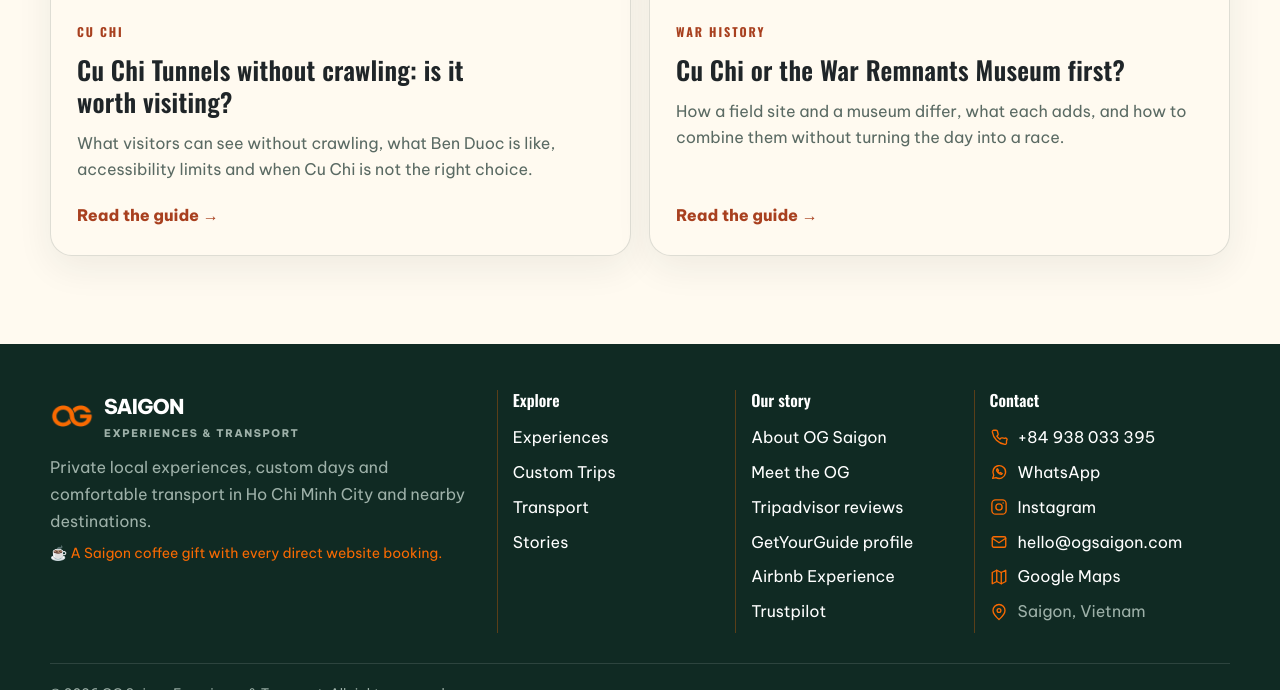
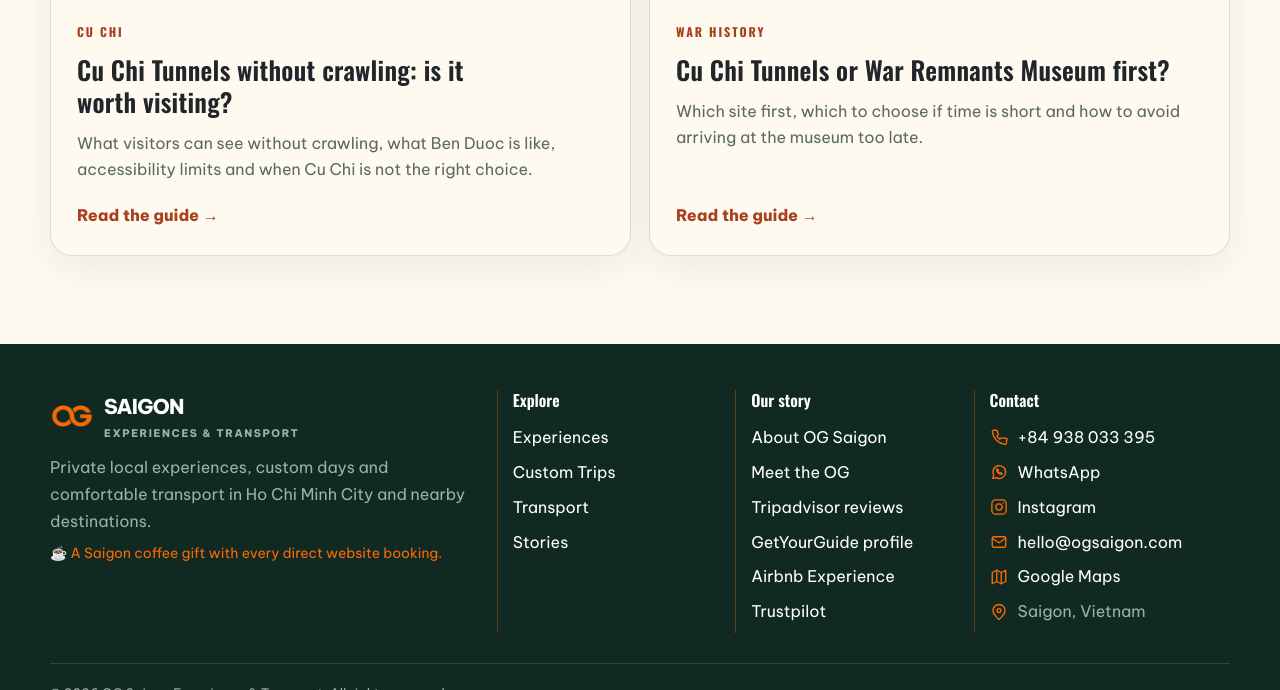
Before and after one commit to DSG2025/DSG2025.github.io, a Jekyll site: the page built from stories/index.html, in a window 1280 px wide and 900 px high, scrolled down 2851 px, cut to the strip 210-900 px from the top of the window. Built offline with Jekyll 4.4.1, drawn with Linux system fonts in a browser that asks for light colours; some web fonts are replaced; part of the change alters nothing that is shown.

Commit message:
content: rewrite cu-chi-or-war-remnants-museum.md for traveller decisions and SEO

```diff
--- a/_stories/cu-chi-or-war-remnants-museum.md
+++ b/_stories/cu-chi-or-war-remnants-museum.md
@@ -1,16 +1,14 @@
 ---
 layout: story
 published: true
-title: Cu Chi or the War Remnants Museum first?
-seo_title: Cu Chi or War Remnants Museum First? | OG Saigon Guide
-description: 'Compare the Cu Chi Tunnels and War Remnants Museum in Ho Chi Minh City: what each visit shows, how they differ
-  and whether to combine them in one day.'
+title: "Cu Chi Tunnels or War Remnants Museum first?"
+seo_title: "Cu Chi Tunnels or War Remnants Museum First? | OG Saigon"
+description: "Visit Cu Chi or the War Remnants Museum first? Compare both sites, choose one if short on time and plan a realistic day around museum closing hours."
 date: 2026-09-26T00:00:00+07:00
-modified: '2026-11-19'
+modified: "2026-11-20"
 category: War history
 eyebrow: OG Saigon local guide
-lead: 'Compare the Cu Chi Tunnels and War Remnants Museum in Ho Chi Minh City: what each visit shows, how they differ and
-  whether to combine them in one day.'
+lead: "Doing both? Cu Chi first often works best. Choosing one? Compare the time, physical demands and history at each before you decide."
 hero_image: /assets/images/war-museum.webp
 hero_alt: War Remnants Museum in Ho Chi Minh City
 hero_width: 1280
@@ -19,49 +17,63 @@ card_image: /assets/images/story-posters/cu-chi-or-museum-poster.webp
 card_alt: "Illustrated poster comparing Cu Chi and the War Remnants Museum"
 card_width: 1280
 card_height: 800
-index_excerpt: How a field site and a museum differ, what each adds, and how to combine them without turning the day into
-  a race.
-home_excerpt: They tell different parts of the same history. Here’s how the two visits differ and how they can fit together.
+index_excerpt: "Which site first, which to choose if time is short and how to avoid arriving at the museum too late."
+home_excerpt: "Cu Chi first or museum first? A practical guide to choosing one or combining both in a day."
 home_show_category: false
 homepage: false
-breadcrumb: Cu Chi or the War Remnants Museum first?
+breadcrumb: "Cu Chi Tunnels or War Remnants Museum"
 side_eyebrow: Plan with a local
 side_title: Not sure what fits your trip?
 side_text: Send your date, hotel area, group size and the places you are considering. We’ll help you turn the list into a
   realistic plan.
-side_primary_label: Build My Private Day
-side_primary_url: /custom-trip/
+side_primary_label: "Explore Cu Chi + Museum"
+side_primary_url: "/experiences/cu-chi-war-museum/"
 side_secondary_label: Ask on WhatsApp
 side_secondary_url: https://wa.me/84938033395?text=Hi%20OG%20Saigon%2C%20I%27d%20like%20help%20planning%20my%20Saigon%20trip.
 side_secondary_whatsapp: true
 ---
 
-<div class="article-summary"><p><strong>They are not substitutes for each other.</strong> Cu Chi is a landscape and tunnel site where you can examine wartime infrastructure in place. The War Remnants Museum is a museum in central Ho Chi Minh City built around photographs, artifacts and exhibitions. Visiting both can provide more context than choosing one and expecting it to tell the whole story.</p></div>
-<h2>The simplest difference</h2>
-<div class="story-table-wrap"><table class="story-table"><thead><tr><th></th><th>Cu Chi Tunnels</th><th>War Remnants Museum</th></tr></thead><tbody><tr><th>Experience</th><td>Outdoor historical site</td><td>Indoor museum exhibitions</td></tr><tr><th>Physical level</th><td>Walking, heat, optional tunnel crawl</td><td>Mostly walking through galleries</td></tr><tr><th>Location</th><td>Outside central Saigon</td><td>Central Ho Chi Minh City</td></tr><tr><th>Best for</th><td>Understanding terrain, infrastructure and daily survival</td><td>Photographs, artifacts and documented perspectives on the war</td></tr></tbody></table></div>
-<h2>What Cu Chi gives you</h2>
-<p>For new bookings, OG Saigon's standard Cu Chi Tunnels site is Ben Duoc Tunnels, generally less touristy than Ben Dinh Tunnels. A private Ben Duoc Tunnels tour takes approximately 6.5 to 7 hours round trip; combining it with the War Remnants Museum takes around 8 to 8.5 hours. The route includes a lacquer craft workshop staffed by artisans with disabilities. The Memorial Temple is not a mandatory stop.</p>
-<p>At Cu Chi, the environment is part of the lesson. You can see how concealed entrances, bunkers and underground spaces related to the landscape around them. A guide can connect those physical details to questions about logistics, food, communication and daily survival.</p>
-<p>The experience is more active than a museum. It is hot, mostly outdoors and requires travel from the city. The tunnel crawl itself is optional.</p>
-<figure><img alt="Visitor moving through an underground section at the Cu Chi Tunnels" decoding="async" height="1600" loading="lazy" src="/assets/images/cu-chi-tunnel.webp" width="1470"/><figcaption>The physical setting at Cu Chi answers a different set of questions from a museum gallery.</figcaption></figure>
-<h2>What the War Remnants Museum gives you</h2>
-<p>The museum brings together photographs, military equipment, documents and exhibitions connected to the wars in Vietnam. Some galleries can be emotionally difficult. Give yourself enough time to read, look carefully and take a break when needed rather than treating it as another quick stop between attractions.</p>
-<p>Visitors may encounter a clear curatorial perspective. Historical subjects are often interpreted differently depending on the source, country and personal experience. A useful visit leaves room to distinguish the objects and photographs you are seeing from the wider debates around interpretation.</p>
-<h2>Which should you visit first?</h2>
-<p>If you are doing both in one day, starting at Cu Chi and visiting the museum after returning to the city can create a natural progression from physical landscape to documentary material. It also uses the morning for the longer journey outside the city.</p>
-<p>That is not a rule. Traffic, opening hours, weather, where your hotel is located and how much time you want at each site can change the best order.</p>
-<h2>Should you do both in one day?</h2>
-<p>Yes, if history is a genuine priority and you are comfortable with a full day. The key is not adding too many extra sightseeing stops. A full history day works better when there is time for lunch, conversation and some mental space between two very different experiences.</p>
-<p>If you dislike dense itineraries or know that museum material affects you strongly, split the visits across separate days.</p>
-<h2>If you only have time for one</h2>
-<p>Choose based on the kind of experience you value. Pick Cu Chi if you want to understand the physical environment and are happy to travel outside the city. Pick the museum if you want an indoor, central visit with a large amount of documentary material. Neither choice makes the other unnecessary for everyone.</p>
-<div class="story-related">
-<div class="eyebrow">Keep planning</div>
-<h2>Related OG Saigon pages</h2>
-<div class="story-related-links">
-<a class="text-link" href="/experiences/cu-chi-tunnels/">Private Ben Duoc Cu Chi tour →</a>
-<a class="text-link" href="/experiences/cu-chi-war-museum/">Ben Duoc + War Remnants Museum →</a>
-<a class="text-link" href="/custom-trip/">Build a private Saigon day →</a>
-<a class="text-link" href="/transport/">Airport pickup &amp; private transport →</a>
-</div>
-</div>
+<div class="article-summary"><p><strong>If you plan to visit both in one day, Cu Chi Tunnels first and the War Remnants Museum afterwards is usually the more practical order.</strong> The longer journey is easier to handle earlier, with the museum back in central Saigon in the afternoon. <strong>If you can visit only one</strong>, choose the museum for a shorter city-based visit and Cu Chi for an outdoor historical experience that requires more travel.</p></div>
+<p>Neither place gives the whole story on its own. They are different ways of engaging with the history of war in Vietnam. The right choice depends on your time, physical comfort and interest in the subject.</p>
+
+<h2>What is the difference?</h2>
+<div class="story-table-wrap"><table class="story-table"><thead><tr><th>Consideration</th><th>Cu Chi Tunnels</th><th>War Remnants Museum</th></tr></thead><tbody>
+<tr><th>Setting</th><td>Outdoor historical landscape and tunnel infrastructure</td><td>Galleries, photographs, documents and equipment in central Saigon</td></tr>
+<tr><th>What you learn</th><td>How a network of entrances, shelters and work areas functioned in its physical setting</td><td>The war's human consequences through objects, testimony and the museum's exhibitions</td></tr>
+<tr><th>Effort</th><td>Longer road journey, heat and walking; crawling optional</td><td>Less travel, but considerable standing and reading</td></tr>
+<tr><th>Best when</th><td>You want place-based history and have most of a day</td><td>You have a few hours or prefer an indoor visit</td></tr>
+</tbody></table></div>
+
+<h2>Why visit Cu Chi first when combining both?</h2>
+<p>Travelling out of the city in the morning puts the most time-sensitive road journey at the start of the day. You can experience the setting at Cu Chi, pause for lunch, and return to the museum for photographs and personal accounts that give another perspective on what you have seen.</p>
+<p>This sequence is a logistical preference, not a rule about how history must be understood. A visitor who prefers documentary context before visiting a field site may deliberately choose the museum first, especially if they are splitting the visits across two days.</p>
+<p>For new OG Saigon bookings the usual Cu Chi site is <strong>Ben Duoc Tunnels</strong>, generally less touristy than Ben Dinh Tunnels. The crawl is optional. Our current route includes a lacquer craft workshop with artisans with disabilities, while Ben Duoc Memorial Temple is not a mandatory stop. The actual sequence may change. Existing confirmed tours retain their agreed arrangements.</p>
+<figure><img alt="Visitor exploring an underground passage at the Cu Chi Tunnels" decoding="async" height="1600" loading="lazy" src="/assets/images/cu-chi-tunnel.webp" width="1470"/><figcaption>At Cu Chi, the landscape and infrastructure are part of the historical evidence.</figcaption></figure>
+
+<h2>What time does the War Remnants Museum close?</h2>
+<p>According to the museum's <a class="text-link" href="https://ticket.baotangchungtichchientranh.vn/terms-and-conditions-en.html" target="_blank" rel="noopener noreferrer">official visitor and ticketing terms</a>, it is open <strong>7:30 am to 5:30 pm daily</strong>, while ticket sales and new admissions close at <strong>5:00 pm</strong>. These are the published hours checked on 20 November 2026; reconfirm for your visit.</p>
+<p>Do not plan to arrive at 4:45 pm and call it a proper museum visit. Allow time to enter, read and take breaks. A late arrival may technically be admitted but leaves little room to absorb the exhibits. We normally aim for an afternoon arrival comfortably before the last-admission time.</p>
+
+<h2>What could a realistic combined day look like?</h2>
+<p>For a full history day, an <strong>illustrative</strong> flow is:</p>
+<ul class="bullets">
+<li><strong>Early morning:</strong> pickup in central Saigon and travel towards Ben Duoc, with the scheduled craft stop where it fits.</li>
+<li><strong>Mid-morning:</strong> explore the Cu Chi Tunnels site at a measured pace. Entering a tunnel is a choice, never a requirement.</li>
+<li><strong>Late morning or lunchtime:</strong> a food break and the journey back to the city.</li>
+<li><strong>Early to mid-afternoon:</strong> visit the War Remnants Museum with enough time for its major galleries, not just the courtyard.</li>
+<li><strong>Late afternoon:</strong> finish in the centre or return to your agreed drop-off point.</li>
+</ul>
+<p>OG Saigon's combined private experience is usually estimated at <strong>8 to 8.5 hours</strong>. That is a planning estimate rather than a fixed clock schedule. Heavy traffic, longer discussions, meal breaks or the needs of your group may extend the day. If the return journey runs late, do not rush the museum or assume last admission will be extended.</p>
+
+<h2>Should you split the visits across two days?</h2>
+<p>Often, yes. Cu Chi requires outdoor walking and road travel; the museum can be emotionally intense. Its displays include images of suffering, injury and the effects of chemical warfare. Some guests prefer to leave the museum for a separate morning when they have energy and time to process what they see.</p>
+<p>The museum has its own curatorial perspective. Photographs, artifacts and documentary records are not the same thing as every interpretation made about them. Reading captions carefully, asking about sources and hearing different historical experiences can make the visit more thoughtful, not less respectful.</p>
+
+<h2>What if you only have half a day or one day?</h2>
+<p><strong>Half a day:</strong> the War Remnants Museum is usually the practical choice if you are staying in the centre. Cu Chi requires substantial travel and should not be squeezed into a short city window.</p>
+<p><strong>One day, with war history as your priority:</strong> both can work with an early start, a private vehicle and restrained expectations for additional sightseeing. <strong>One day, with broader Saigon interests:</strong> choose one history visit and leave time for neighbourhoods, food or rest. If the choice is Cu Chi alone, read <a class="text-link" href="/stories/cu-chi-without-crawling/">whether it is still worthwhile without crawling</a>.</p>
+<p>Our preference is to give each site enough attention, even if that means doing less.</p>
+<div class="story-related"><div class="eyebrow">Continue planning</div><h2>Experience the history</h2><div class="story-related-links">
+<a class="text-link" href="/experiences/cu-chi-war-museum/">Explore the private Cu Chi + War Remnants Museum day →</a>
+<a class="text-link" href="/experiences/cu-chi-tunnels/">Prefer Cu Chi Tunnels on their own? →</a>
+</div></div>
```
